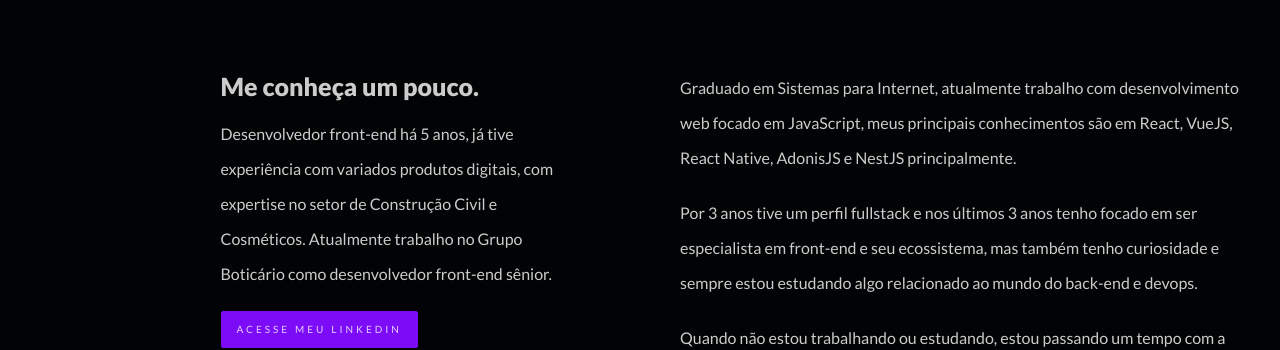
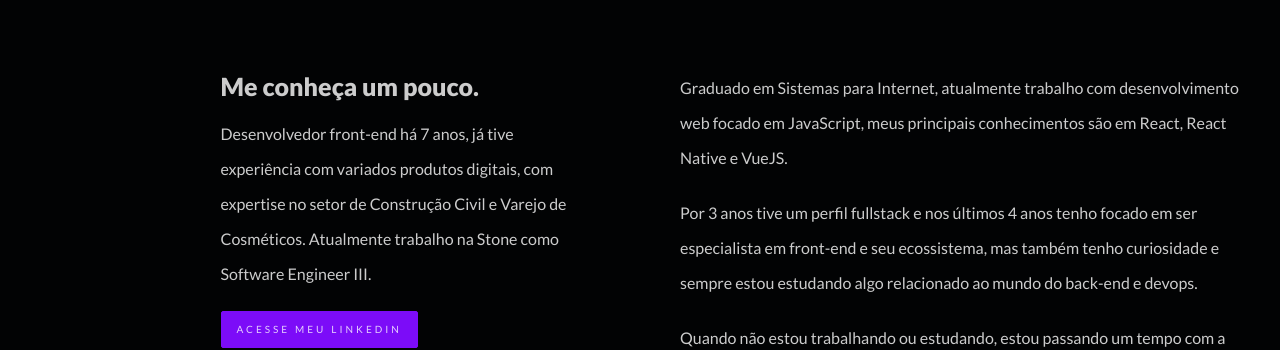
Before and after one commit to pablohenriqueop/mywebsite, a Next.js app: page / in a window 1280 px wide. Shown: the part 825-1175 px from the top of the page. Built offline with nearby package versions, Linux system fonts and the light colour scheme.

Commit message:
refactor: updated my bio

```diff
--- a/src/pages/index.tsx
+++ b/src/pages/index.tsx
@@ -112,10 +112,10 @@ export default function Home() {
               <div className={styles.wrapperText}>
                 <h2>Me conheça um pouco.</h2>
                 <p>
-                  Desenvolvedor front-end há 5 anos, já tive experiência com
+                  Desenvolvedor front-end há 7 anos, já tive experiência com
                   variados produtos digitais, com expertise no setor de
-                  Construção Civil e Cosméticos. Atualmente trabalho no Grupo
-                  Boticário como desenvolvedor front-end sênior.
+                  Construção Civil e Varejo de Cosméticos. Atualmente trabalho
+                  na Stone como Software Engineer III.
                 </p>
                 <a
                   href="https://www.linkedin.com/in/pablo-pinheiro-999960101/"
@@ -130,11 +130,10 @@ export default function Home() {
               <p>
                 Graduado em Sistemas para Internet, atualmente trabalho com
                 desenvolvimento web focado em JavaScript, meus principais
-                conhecimentos são em React, VueJS, React Native, AdonisJS e
-                NestJS principalmente.
+                conhecimentos são em React, React Native e VueJS.
               </p>
               <p>
-                Por 3 anos tive um perfil fullstack e nos últimos 3 anos tenho
+                Por 3 anos tive um perfil fullstack e nos últimos 4 anos tenho
                 focado em ser especialista em front-end e seu ecossistema, mas
                 também tenho curiosidade e sempre estou estudando algo
                 relacionado ao mundo do back-end e devops.
```
